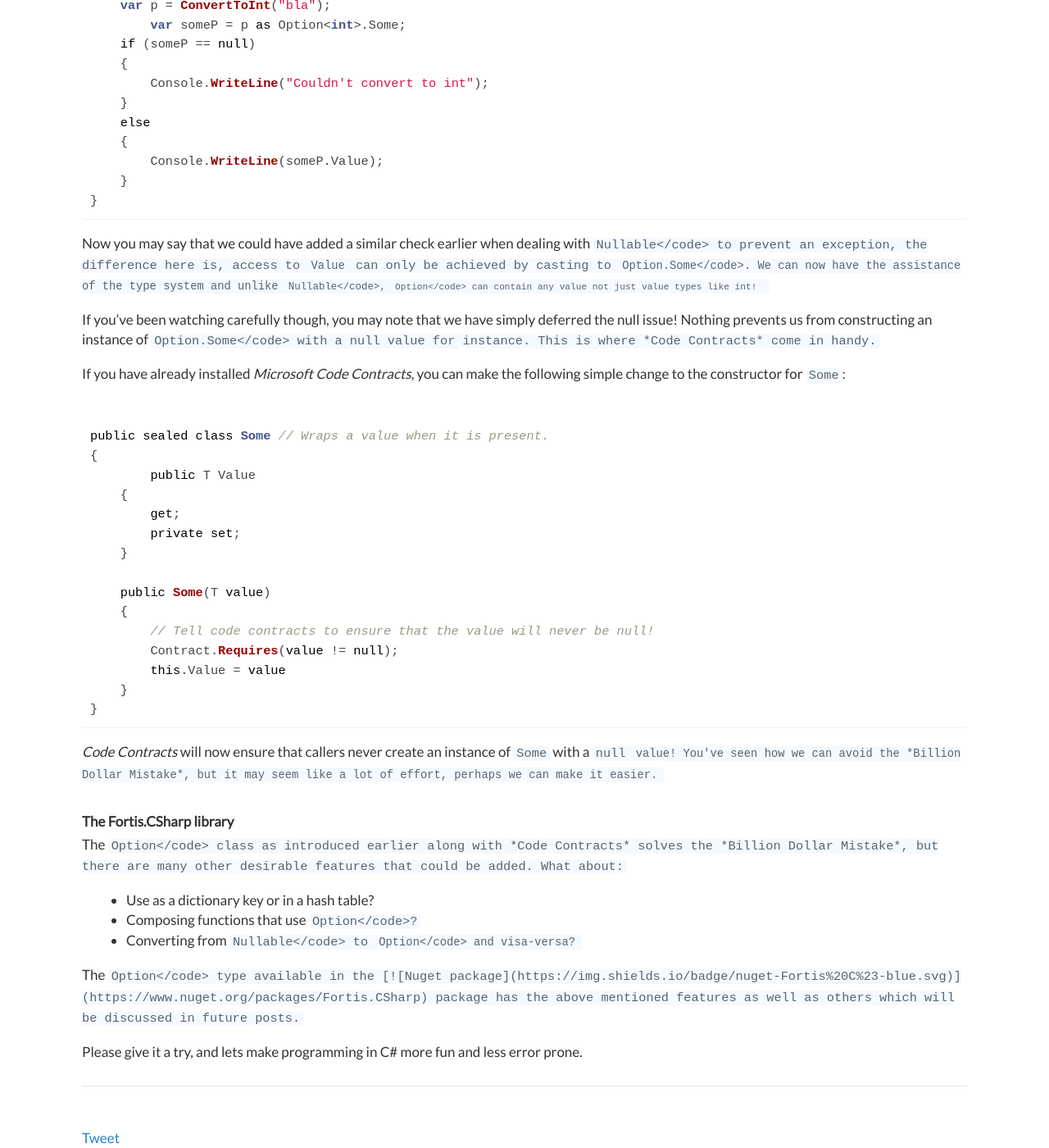
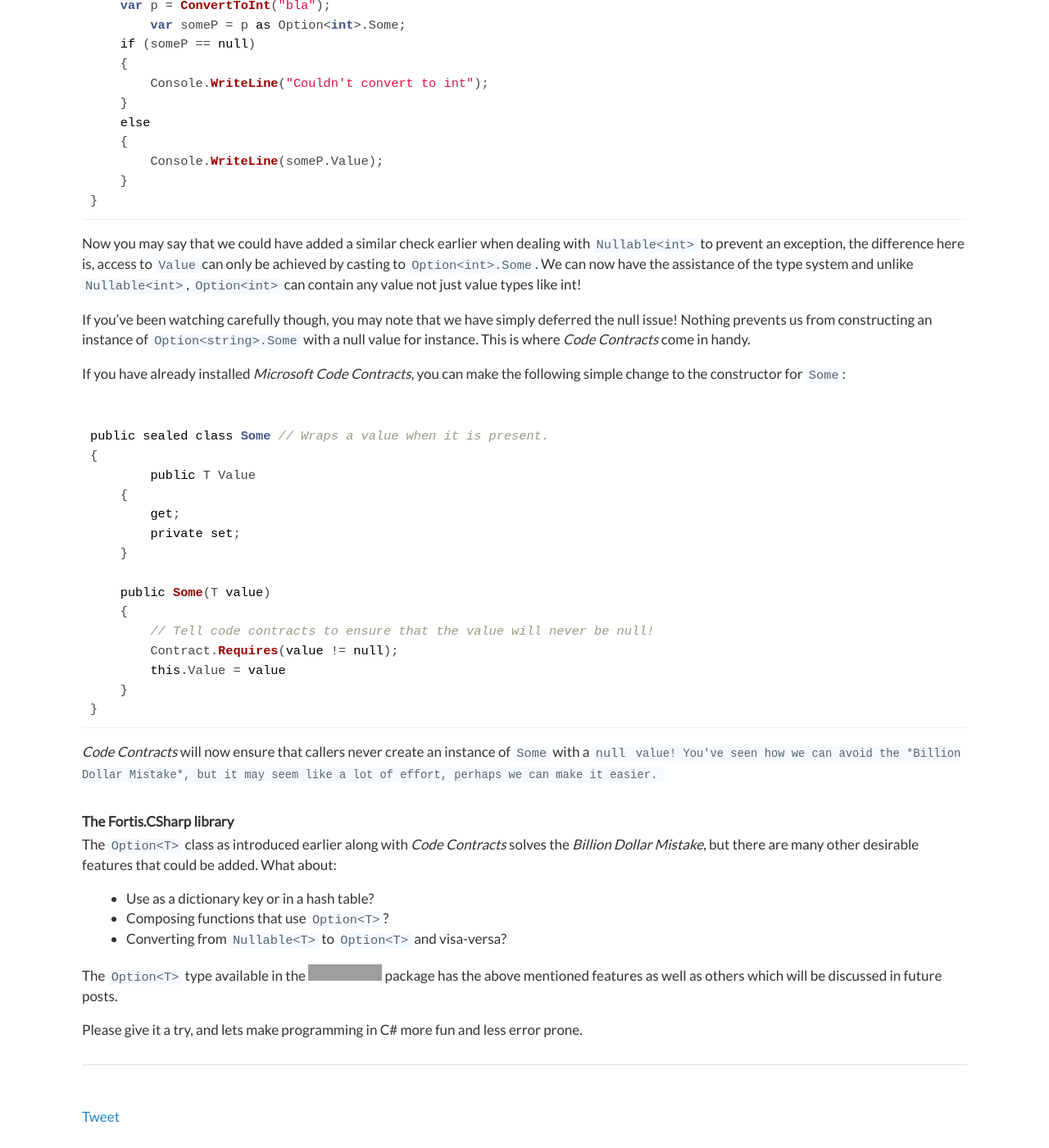
Before and after one commit to huwman/Fortis, a Jekyll site: the page built from _posts/2015-07-23-introduction.md, in a window 1280 px wide and 1400 px high, scrolled down 2577 px. Shown: the whole window at 82% size. Built offline with Jekyll 4.4.1, drawn with Linux system fonts in a browser that asks for light colours; comment, search, counter and statistics services are not loaded; after the commit the page ends 3951 px from its top, so only the background shows below that; some of the changed lines change nothing that is shown; grey boxes are pictures that could not be loaded.

Commit message:
Another attempt to fix markdown

````diff
--- a/_posts/2015-07-23-introduction.md
+++ b/_posts/2015-07-23-introduction.md
@@ -24,6 +24,7 @@ Nearly every object oriented language to follow has copied this design flaw, and
 You can model your application is such a manner that the absence of data is represented by a specific type rather than the *typeless* null.
 
 Consider this code:
+
 ```csharp
 
 Person GetPersonByIdNumber(string idNumber)
@@ -109,9 +110,9 @@ void Main(object[] args)
 }
 ```
 
-Now you may say that we could have added a similar check earlier when dealing with <code>Nullable<int></code> to prevent an exception, the difference here is, access to <code>Value</code> can only be achieved by casting to <code>Option<int>.Some</code>. We can now have the assistance of the type system and unlike <code>Nullable<int></code>, <code>Option<int></code> can contain any value not just value types like int!
+Now you may say that we could have added a similar check earlier when dealing with <code>Nullable&lt;int&gt;</code> to prevent an exception, the difference here is, access to <code>Value</code> can only be achieved by casting to <code>Option&lt;int&gt;.Some</code>. We can now have the assistance of the type system and unlike <code>Nullable&lt;int&gt;</code>, <code>Option&lt;int&gt;</code> can contain any value not just value types like int!
 
-If you've been watching carefully though, you may note that we have simply deferred the null issue! Nothing prevents us from constructing an instance of <code>Option<string>.Some</code> with a null value for instance. This is where *Code Contracts* come in handy.
+If you've been watching carefully though, you may note that we have simply deferred the null issue! Nothing prevents us from constructing an instance of <code>Option&lt;string&gt;.Some</code> with a null value for instance. This is where *Code Contracts* come in handy.
 
 If you have already installed *Microsoft Code Contracts*, you can make the following simple change to the constructor for <code>Some</code>:
 
@@ -137,11 +138,11 @@ public sealed class Some // Wraps a value when it is present.
 *Code Contracts* will now ensure that callers never create an instance of <code>Some</code> with a <code>null<code> value! You've seen how we can avoid the *Billion Dollar Mistake*, but it may seem like a lot of effort, perhaps we can make it easier.
 
 ### The Fortis.CSharp library
-The <code>Option<T></code> class as introduced earlier along with *Code Contracts* solves the *Billion Dollar Mistake*, but there are many other desirable features that could be added. What about:
+The <code>Option&lt;T&gt;</code> class as introduced earlier along with *Code Contracts* solves the *Billion Dollar Mistake*, but there are many other desirable features that could be added. What about:
 * Use as a dictionary key or in a hash table?
-* Composing functions that use <code>Option<T></code>?
-* Converting from <code>Nullable<T></code> to <code>Option<T></code> and visa-versa?
+* Composing functions that use <code>Option&lt;T&gt;</code>?
+* Converting from <code>Nullable&lt;T&gt;</code> to <code>Option&lt;T&gt;</code> and visa-versa?
 
-The <code>Option<T></code> type available in the [![Nuget package](https://img.shields.io/badge/nuget-Fortis%20C%23-blue.svg)](https://www.nuget.org/packages/Fortis.CSharp) package has the above mentioned features as well as others which will be discussed in future posts.
+The <code>Option&lt;T&gt;</code> type available in the [![Nuget package](https://img.shields.io/badge/nuget-Fortis%20C%23-blue.svg)](https://www.nuget.org/packages/Fortis.CSharp) package has the above mentioned features as well as others which will be discussed in future posts.
 
 Please give it a try, and lets make programming in C# more fun and less error prone.
````
